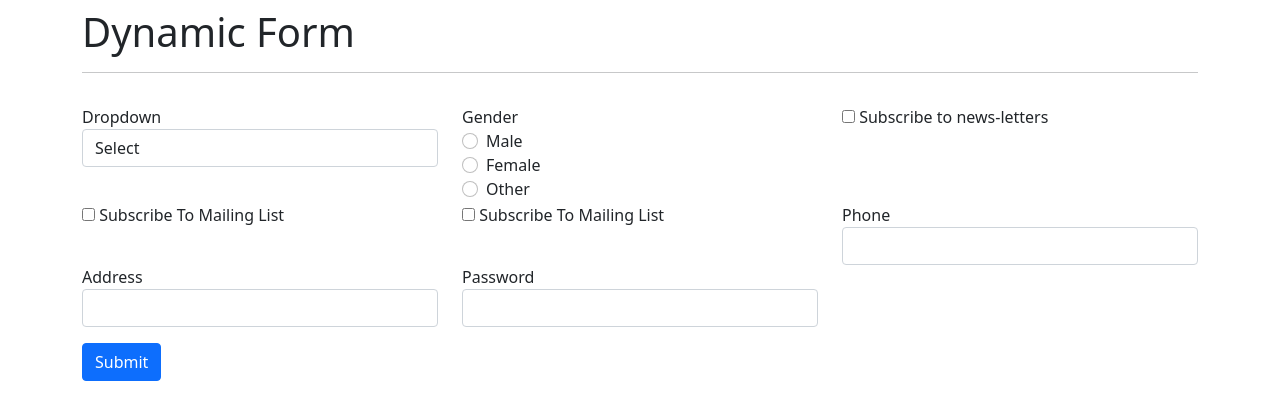
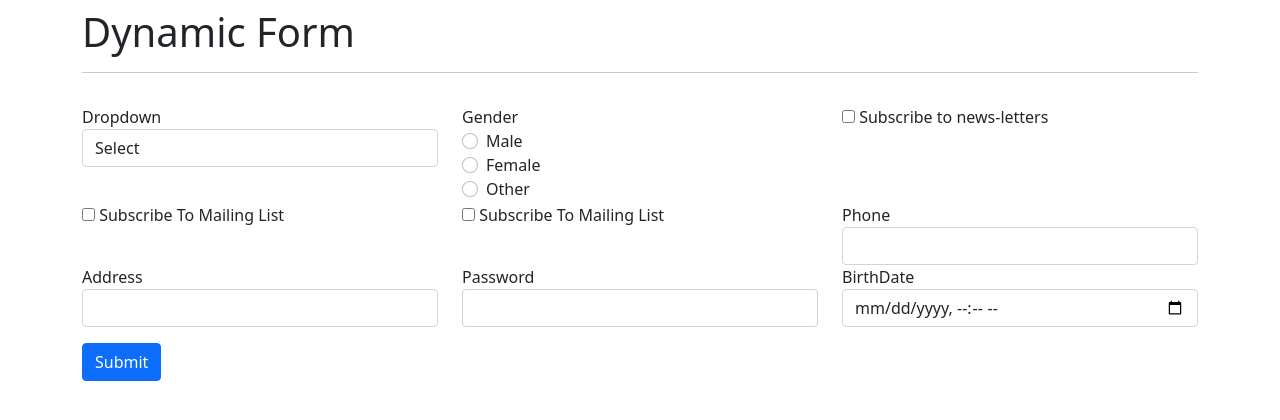
Before and after one commit to flyrehan786/angular-dynamic-form-using-json-payload, an Angular app: page / in a window 1280 px wide. Shown: the top 420 px of the page. Built offline with nearby package versions, Linux system fonts and the light colour scheme.

Commit message:
implementing support for datetime-local field type (updating extract function)

```diff
--- a/src/app/components/ng-dynamic-form-control/ng-dynamic-form-control.component.ts
+++ b/src/app/components/ng-dynamic-form-control/ng-dynamic-form-control.component.ts
@@ -42,10 +42,15 @@ export class NgDynamicFormControlComponent implements OnInit {
         let controlBootstrapColSize = control.bootstrapColSize
           ? control.bootstrapColSize
           : 'col-md-12';
-        if (control.type === Types.Textbox || control.type === Types.Password) {
+        if (
+          control.type === Types.Textbox ||
+          control.type === Types.Password ||
+          control.type === Types.Datetime
+        ) {
           let fieldType = '';
-          if (control.type === Types.Textbox) fieldType = 'text';
-          if (control.type === Types.Password) fieldType = 'password';
+          if (control.type === Types.Textbox) fieldType = Types.Textbox;
+          if (control.type === Types.Password) fieldType = Types.Password;
+          if (control.type === Types.Datetime) fieldType = Types.Datetime;
           const id = `_df_control_n_${this.controlCounter}`;
           html += `
           <div id="${id}${this._ID_FORM_GROUP}" class="${
@@ -204,6 +209,8 @@ export class NgDynamicFormControlComponent implements OnInit {
           );
           if (
             inputElement['type'] === 'text' ||
+            inputElement['type'] === 'password' ||
+            inputElement['type'] === 'datetime-local' ||
             inputElement['type'] === 'select-one'
           ) {
             const splited = validators.split(',');
--- a/src/app/enums/Types.ts
+++ b/src/app/enums/Types.ts
@@ -1,6 +1,7 @@
 export enum Types {
   'Textbox' = 'Textbox',
   'Password' = 'Password',
+  'Datetime' = 'datetime-local',
   'TextArea' = 'TextArea',
   'Dropdown' = 'Dropdown',
   'Checkbox' = 'Checkbox',
--- a/src/app/services/user.service.ts
+++ b/src/app/services/user.service.ts
@@ -112,6 +112,17 @@ export class UserService {
             regex: '',
           },
         },
+        {
+          type: Types.Datetime,
+          label: 'BirthDate',
+          name: 'birthdate',
+          value: '',
+          bootstrapColSize: 'col-md-4',
+          validators: {
+            required: true,
+            regex: '',
+          },
+        },
       ],
     };
     return _controls;
```
